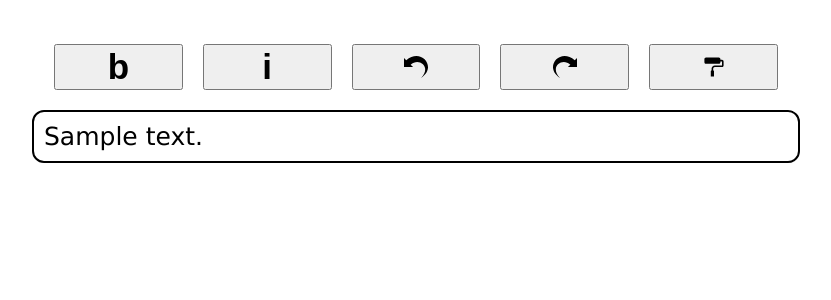
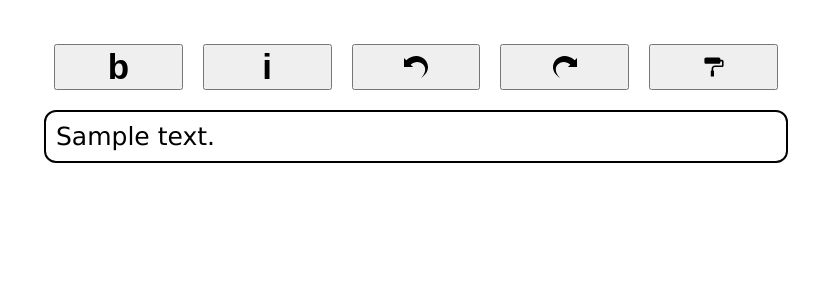
Before and after one commit to ej-you/WebNotes, a Python web app: template templates/note.html in a window 1280 px wide. Shown: the part 187-487 px from the top of the page, without its empty margins (224-1055 px from the left). Run offline with Jinja, Linux system fonts and the light colour scheme; the template is opened without the code that fills it: most values are stand-ins (such as "Sample title", 1, 10 or a date in 2020).

Commit message:
Fixed editor margins and text scroll

```diff
--- a/static/css/note.css
+++ b/static/css/note.css
@@ -54,6 +54,12 @@ nav button {
     padding: 10px;
     border: 2px solid black;
     border-radius: 12px;
+
+    overflow: auto;
+    box-sizing: border-box;
+}
+#editor pre {
+    margin: 0;
 }
 
 .no-select {
```
